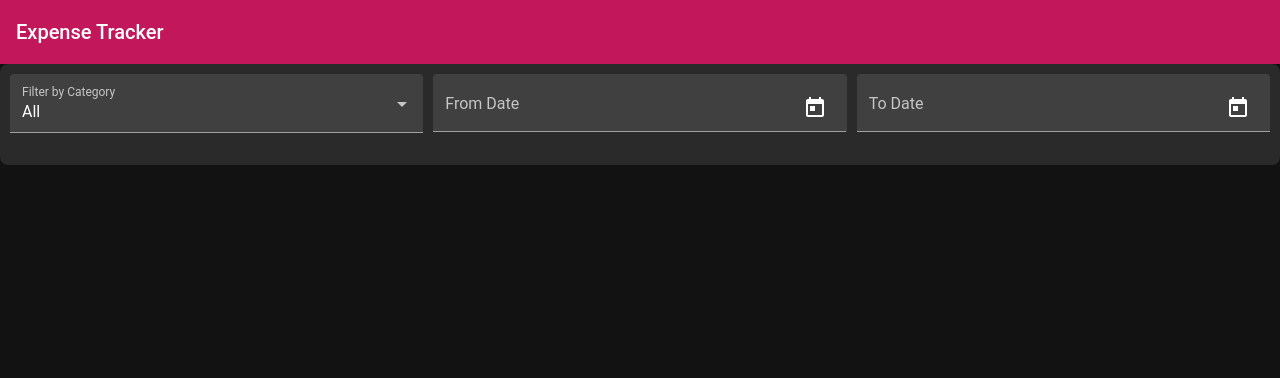
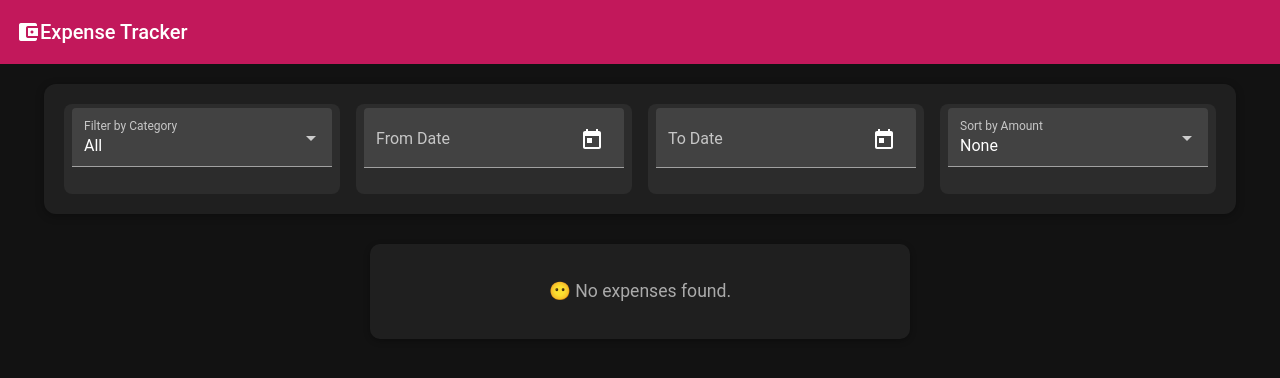
Before and after one commit to a4aditya10/expense-tracker, an Angular app: page /expenses in a window 1280 px wide. Shown: the top 378 px of the page. Built offline with nearby package versions, Linux system fonts and the light colour scheme.

Commit message:
Small Changes

```diff
--- a/src/app/app.component.css
+++ b/src/app/app.component.css
@@ -17,3 +17,22 @@
   min-height: 100vh;
   overflow-y: auto;
 }
+.app-toolbar {
+  background-color: #c2185b; /* Deep Pink */
+  display: flex;
+  align-items: center;
+  padding: 0 16px;
+  box-shadow: 0 2px 5px rgba(0, 0, 0, 0.3);
+}
+
+.app-icon {
+  margin-right: 12px;
+  color: #ffffff;
+}
+
+.app-title {
+  font-size: 24px;
+  font-weight: 600;
+  color: #ffffff;
+  letter-spacing: 1px;
+}
--- a/src/app/app.component.html
+++ b/src/app/app.component.html
@@ -1,3 +1,7 @@
-<mat-toolbar color="primary">Expense Tracker</mat-toolbar>
+<mat-toolbar color="primary" class="app-toolbar">
+  <mat-icon class="app-icon">account_balance_wallet</mat-icon>
+  <span class="app-title">Expense Tracker</span>
+</mat-toolbar>
+
 
 <router-outlet></router-outlet>
--- a/src/app/app.module.ts
+++ b/src/app/app.module.ts
@@ -11,6 +11,8 @@ import { MatSelectModule } from '@angular/material/select';
 import { MatDatepickerModule } from '@angular/material/datepicker';
 import { MatNativeDateModule } from '@angular/material/core';
 import { RouterModule } from '@angular/router';
+import { MatIconModule } from '@angular/material/icon';
+
 import { AppComponent } from './app.component';
 import { ExpenseFormComponent } from './expenses/expense-form/expense-form.component';
 import { ExpenseListComponent } from './expenses/expense-list/expense-list.component';
@@ -39,7 +41,8 @@ import { HomeComponent } from './home/home.component';
     MatNativeDateModule,
     MatToolbarModule,
     AppRoutingModule,
-    RouterModule
+    RouterModule,
+    MatIconModule
   ],
   providers: [],
   bootstrap: [AppComponent]
--- a/src/app/expenses/expense-form/expense-form.component.css
+++ b/src/app/expenses/expense-form/expense-form.component.css
@@ -34,3 +34,12 @@ mat-label {
 .submit-button:hover {
   background-color: #00acc1;
 }
+input.mat-input-element[type='number']::-webkit-outer-spin-button,
+input.mat-input-element[type='number']::-webkit-inner-spin-button {
+  -webkit-appearance: none;
+  margin: 0;
+}
+
+input.mat-input-element[type='number'] {
+  -moz-appearance: textfield;
+}
--- a/src/app/expenses/expense-list/expense-list.component.css
+++ b/src/app/expenses/expense-list/expense-list.component.css
@@ -47,15 +47,70 @@
 .filter-bar {
   display: flex;
   flex-wrap: wrap;
-  justify-content: space-between;
-  gap: 10px;
-  padding: 10px;
-  background: #2a2a2a;
-  border-radius: 8px;
-  margin-bottom: 16px;
+  gap: 16px;
+  justify-content: center;
+  margin: 20px auto;
+  padding: 20px;
+  background-color: #1f1f1f;
+  border-radius: 12px;
+  max-width: 90%;
+  box-shadow: 0 2px 8px rgba(0, 0, 0, 0.3);
 }
 
 .filter-field {
-  flex: 1 1 30%;
-  min-width: 150px;
+  flex: 1 1 220px;
+  min-width: 180px;
 }
+
+.mat-form-field {
+  width: 100%;
+  background-color: #2c2c2c;
+  border-radius: 8px;
+  padding: 4px 8px;
+}
+
+.mat-form-field-appearance-fill .mat-form-field-flex {
+  background-color: transparent;
+}
+
+.mat-form-field-infix {
+  color: #ddd;
+}
+
+.mat-select-value,
+.mat-datepicker-toggle-default-icon {
+  color: #ccc;
+}
+
+.mat-form-field-label {
+  color: #888 !important;
+}
+
+::ng-deep .mat-select-arrow {
+  color: #ccc;
+}
+.no-expense-msg {
+  text-align: center;
+  color: #aaa;
+  font-size: 1.1rem;
+  padding: 20px;
+  background-color: #1f1f1f;
+  border-radius: 10px;
+  max-width: 500px;
+  margin: 30px auto;
+  box-shadow: 0 2px 6px rgba(0, 0, 0, 0.3);
+}
+::ng-deep .mat-select-panel {
+  max-height: 300px; /* ya jitna chaho */
+  overflow-y: auto;
+  scrollbar-width: none; /* Firefox */
+}
+
+/* For Chrome, Safari and Edge */
+::ng-deep .mat-select-panel::-webkit-scrollbar {
+  display: none;
+}
+::ng-deep .mat-select-panel {
+  max-height: 300px;
+  overflow-y: hidden !important;
+}
--- a/src/app/expenses/expense-list/expense-list.component.html
+++ b/src/app/expenses/expense-list/expense-list.component.html
@@ -22,8 +22,21 @@
     <mat-datepicker-toggle matSuffix [for]="picker2"></mat-datepicker-toggle>
     <mat-datepicker #picker2></mat-datepicker>
   </mat-form-field>
+
+  <mat-form-field class="filter-field" appearance="fill">
+  <mat-label>Sort by Amount</mat-label>
+  <mat-select [(ngModel)]="sortOrder">
+    <mat-option value="">None</mat-option>
+    <mat-option value="asc">Low to High</mat-option>
+    <mat-option value="desc">High to Low</mat-option>
+  </mat-select>
+  </mat-form-field>
+
 </div>
 
+<div *ngIf="filteredExpenses.length === 0" class="no-expense-msg">
+  <p>😶 No expenses found.</p>
+</div>
 <!-- Expense Cards -->
 <mat-card class="expense-card" *ngFor="let expense of filteredExpenses()">
   <mat-card-title>{{ expense.title }}</mat-card-title>
--- a/src/app/expenses/expense-list/expense-list.component.ts
+++ b/src/app/expenses/expense-list/expense-list.component.ts
@@ -27,8 +27,10 @@ export class ExpenseListComponent implements OnInit {
     this.expenses = this.expenseService.getExpenses();
   }
 
+    sortOrder: string = ''; // 'asc' or 'desc'
+
 filteredExpenses(): Expense[] {
-    return this.expenses.filter((expense) => {
+  let filtered = this.expenses.filter((expense) => {
     const matchesCategory =
       !this.selectedCategory || expense.category === this.selectedCategory;
 
@@ -38,5 +40,15 @@ export class ExpenseListComponent implements OnInit {
 
     return matchesCategory && matchesFrom && matchesTo;
   });
+
+  if (this.sortOrder === 'asc') {
+    filtered.sort((a, b) => a.amount - b.amount);
+  } else if (this.sortOrder === 'desc') {
+    filtered.sort((a, b) => b.amount - a.amount);
   }
+
+  return filtered;
 }
+
+
+}
--- a/src/index.html
+++ b/src/index.html
@@ -1,3 +1,12 @@
+<!doctype html>
+<html lang="en">
+<head>
+  <meta charset="utf-8">
+  <title>Expense Tracker</title>
+  <base href="/">
+  <!-- other head content -->
+  <link href="https://fonts.googleapis.com/icon?family=Material+Icons" rel="stylesheet">
+</head>
 <body>
   <app-root></app-root>
 </body>
```
Lines whose indentation alone changed are shown as unchanged.
